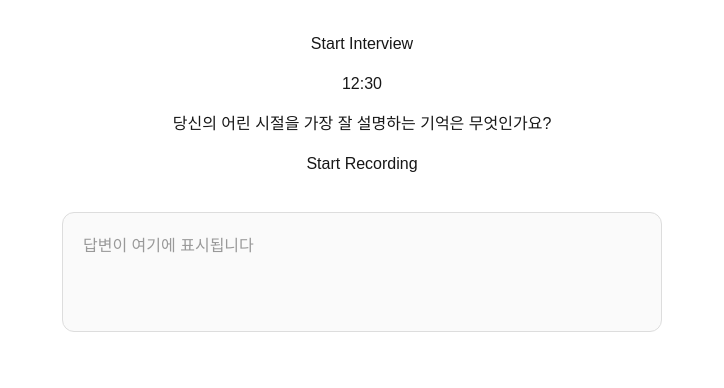
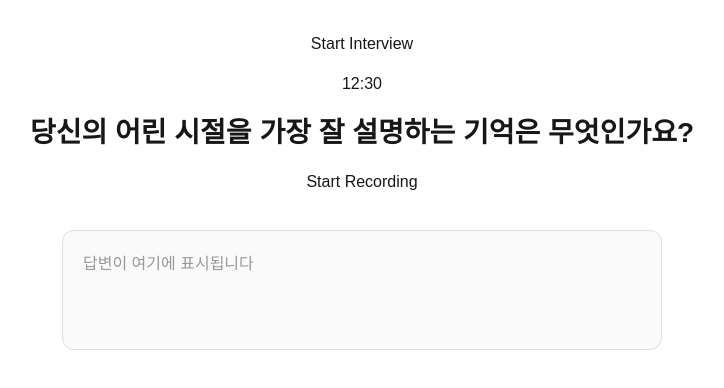
Before and after one commit to wynsumhi/the-interview, a Next.js app in the folder fe/: page /interview/session in a window 1280 px wide. Shown: the top 388 px of the page, without its empty margins (278-1002 px from the left). Built offline with nearby package versions, Linux system fonts and the light colour scheme.

Commit message:
S14P21A307-100 style: 질문 카드 UI 스타일 개선

```diff
--- a/fe/src/components/interview/QuestionCard.tsx
+++ b/fe/src/components/interview/QuestionCard.tsx
@@ -6,8 +6,16 @@ interface Props {
 
 export default function QuestionCard({ question }: Props) {
   return (
-    <div>
-      <p>{question}</p>
+    <div
+      style={{
+        width: "700px",
+        fontSize: "28px",
+        fontWeight: "600",
+        textAlign: "center",
+        lineHeight: "1.5",
+      }}
+    >
+      {question}
     </div>
   );
 }
```
